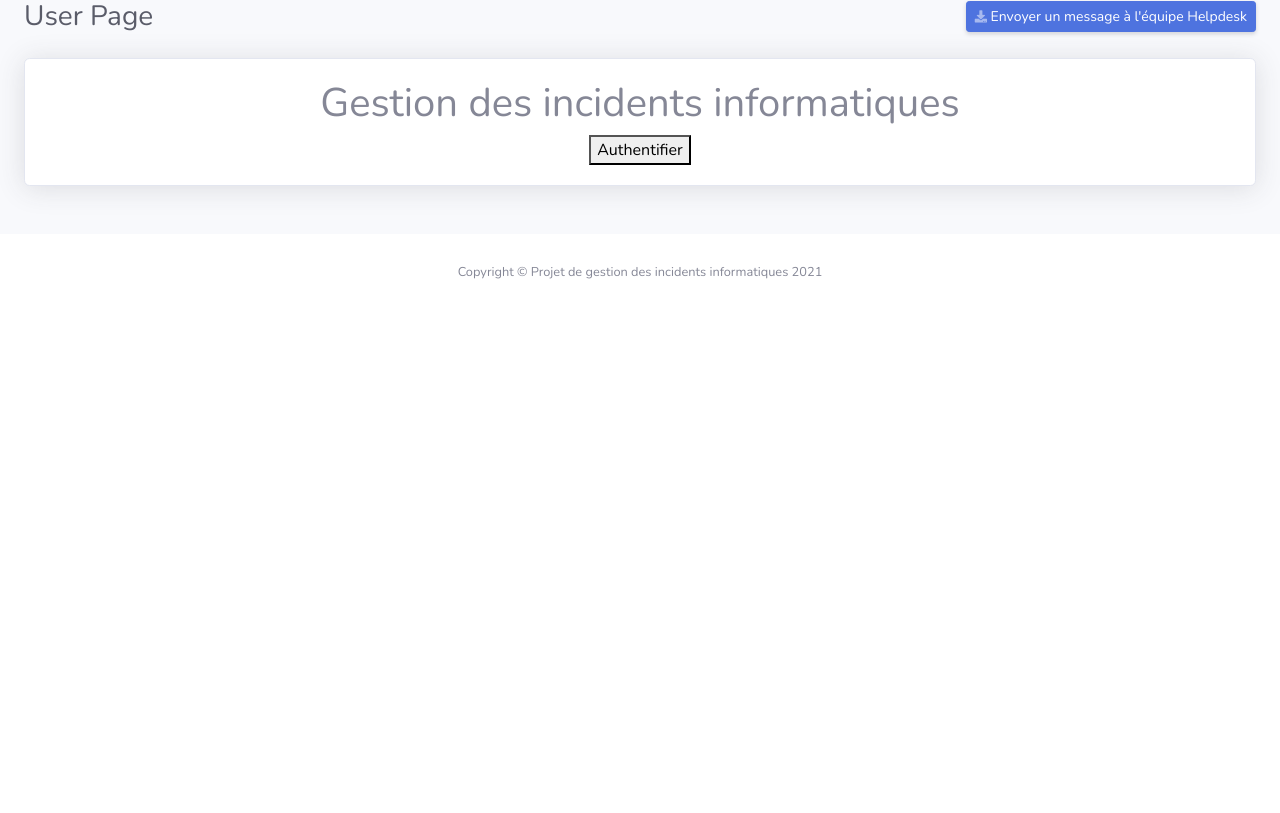
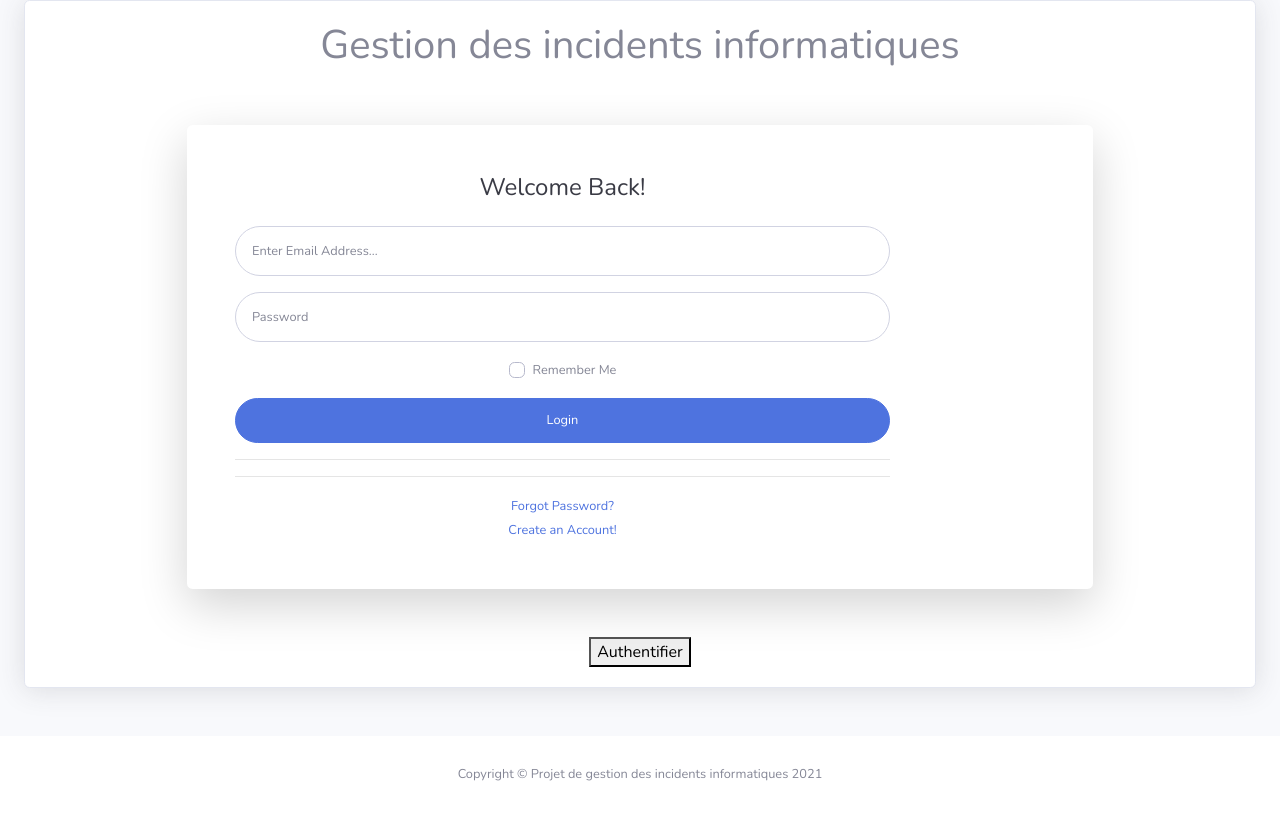
Before and after one commit to khaoula1305/clientIncidInfo, an Angular app: page / in a window 1280 px wide. Built offline with nearby package versions, Linux system fonts and the light colour scheme.

Commit message:
add knowledge base

```diff
--- a/src/app/app-routing.module.ts
+++ b/src/app/app-routing.module.ts
@@ -7,6 +7,7 @@ import {MessagesComponent} from './messages/messages.component';
 import {IncidentFormComponent} from './incident-form/incident-form.component';
 import { BoiteMailComponent } from './boite-mail/boite-mail.component';
 import { IncidentListeComponent } from './incident-liste/incident-liste.component';
+import {IncidentsComponent} from './knowledge-base/incidents/incidents.component';
 
 
 const routes: Routes = [
@@ -17,6 +18,7 @@ const routes: Routes = [
   {path: 'AjoutIncident', component: IncidentFormComponent},
   {path: 'boite-mail', component: BoiteMailComponent},
   {path: 'incident-liste', component: IncidentListeComponent},
+  {path: 'incidents', component: IncidentsComponent}
 ];
 
 @NgModule({
--- a/src/app/app.component.html
+++ b/src/app/app.component.html
@@ -1,34 +1,8 @@
-<!--div class="container">
-  <div class="row">
-    <div class="col-md-12">
-      <div class="card bg-dark my-5">
-        <div class="card-body">
-          <h2 class="card-title text-center text-white py-3">{{ title }}</h2>
-          <ul class="text-center list-inline py-3">
-            <li class="list-inline-item">
-              <a routerLink="/users" class="btn btn-info">List Users</a>
-                </li>
-            <li class="list-inline-item">
-              <a routerLink="/adduser" class="btn btn-info">Add User</a>
-            </li>
-            <li class="list-inline-item">
-              <a routerLink="/test" class="btn btn-danger">Test </a>
-
-            </li>
-            <li class="list-inline-item">
-              <a routerLink="/messages" class="btn btn-danger">Message</a>
-            </li>
-          </ul>
-        </div>
-      </div>
-      <router-outlet></router-outlet>
-    </div>
-  </div>
-</div-->
-<!-- Page Wrapper -->
 <div id="wrapper">
   <!--Sidebar-->
-  <app-side-bar *ngIf="isAuth"></app-side-bar>
+  <app-side-bar *ngIf="isTechnician"></app-side-bar>
+  <!--app-login *ngIf="isAuth"></app-login-->
+
 
   <!-- Content Wrapper -->
   <div id="content-wrapper" class="d-flex flex-column">
@@ -39,30 +13,15 @@
 
       <!-- Begin Page Content -->
       <div class="container-fluid">
-
-        <!-- Page Heading -->
-        <div class="d-sm-flex align-items-center justify-content-between mb-4">
-          <h1 class="h3 mb-0 text-gray-800">User Page</h1>
-          <!-- <a href="/boite-mail" class="d-none d-sm-inline-block btn btn-sm btn-primary shadow-sm"><i -->
-          <a routerLink="/boite-mail" class="d-none d-sm-inline-block btn btn-sm btn-primary shadow-sm"><i
-            class="fas fa-download fa-sm text-white-50"></i> Envoyer un message à l'équipe Helpdesk</a>
-        </div>
-
-
         <!-- Content Row -->
         <div class="row">
           <div class="col-lg-12 mb-4">
-
-            <!-- Illustrations -->
             <div class="card shadow mb-4">
-              <!--div class="card-header py-3">
-                <h6 class="m-0 font-weight-bold text-primary">Illustrations</h6>
-              </div-->
               <div class="card-body">
                 <div class="text-center">
                   <h1>Gestion des incidents informatiques</h1>
-                  <button (click)="auth()" [disabled]="isAuth">Authentifier</button>
-                  <!-- <app-boite-mail></app-boite-mail> -->
+                  <app-login *ngIf="isAuth==false"></app-login>
+                  <button (click)="auth()" [disabled]="isAuth" routerLink="incidents" *ngIf="isAuth==false">Authentifier</button>
                   <router-outlet></router-outlet>
                 </div>
               </div>
--- a/src/app/app.component.ts
+++ b/src/app/app.component.ts
@@ -8,8 +8,8 @@ import { ActivatedRoute, Router } from '@angular/router';
 })
 export class AppComponent {
   title = ' Les incidents Informatiques';
-  isAuth: boolean;
-
+  isAuth = false;
+  isTechnician = false;
   auth() {
     this.isAuth = true;
   }
--- /dev/null
+++ b/src/app/knowledge-base/incidents/incidents.component.html
@@ -0,0 +1,43 @@
+<div class="row" >
+
+  <div class="col-lg-6 mb-4" *ngFor="let incident of incidents._embedded.incidents">
+
+    <!-- Illustrations -->
+    <div class="card shadow mb-4">
+      <div class="card-header py-3">
+        <h6 class="m-0 font-weight-bold text-primary">{{ incident.titre }}</h6>
+      </div>
+      <div class="card-body">
+        <div class="text-center">
+          <!--image-->
+        </div>
+        <p>{{ incident.description }}</p>
+        <a target="_blank" rel="nofollow" href="https://undraw.co/">More</a>
+      </div>
+    </div>
+
+  </div>
+
+  <div class="col-lg-6 mb-4">
+
+    <!-- Illustrations -->
+    <div class="card shadow mb-4">
+      <div class="card-header py-3">
+        <h6 class="m-0 font-weight-bold text-primary">Illustrations</h6>
+      </div>
+      <div class="card-body">
+        <div class="text-center">
+          <!--image-->
+        </div>
+        <p>Add some quality, svg illustrations to your project courtesy of <a
+          target="_blank" rel="nofollow" href="https://undraw.co/">unDraw</a>, a
+          constantly updated collection of beautiful svg images that you can use
+          completely free and without attribution!</p>
+        <a target="_blank" rel="nofollow" href="https://undraw.co/">Browse Illustrations on
+          unDraw &rarr;</a>
+      </div>
+    </div>
+
+  </div>
+
+</div>
--- /dev/null
+++ b/src/app/knowledge-base/incidents/incidents.component.ts
@@ -0,0 +1,24 @@
+import { Component, OnInit } from '@angular/core';
+import {HttpClient} from '@angular/common/http';
+
+@Component({
+  selector: 'app-incidents',
+  templateUrl: './incidents.component.html',
+  styleUrls: ['./incidents.component.scss']
+})
+export class IncidentsComponent implements OnInit {
+
+  public incidents;
+
+  constructor(private http: HttpClient) { }
+
+  ngOnInit() {
+    this.http.get('http://localhost:9090/incidents')
+      .subscribe(data => {
+        this.incidents = data;
+      }, err => {
+        console.log(err);
+      });
+  }
+
+}
--- /dev/null
+++ b/src/app/login/login.component.html
@@ -0,0 +1,56 @@
+<div class="container">
+
+  <!-- Outer Row -->
+  <div class="row justify-content-center">
+
+    <div class="col-xl-10 col-lg-12 col-md-9">
+
+      <div class="card o-hidden border-0 shadow-lg my-5">
+        <div class="card-body p-0">
+          <!-- Nested Row within Card Body -->
+          <div class="row">
+            <div class="col-lg-10">
+              <div class="p-5">
+                <div class="text-center">
+                  <h1 class="h4 text-gray-900 mb-4">Welcome Back!</h1>
+                </div>
+                <form class="user">
+                  <div class="form-group">
+                    <input type="email" class="form-control form-control-user"
+                           id="exampleInputEmail" aria-describedby="emailHelp"
+                           placeholder="Enter Email Address...">
+                  </div>
+                  <div class="form-group">
+                    <input type="password" class="form-control form-control-user"
+                           id="exampleInputPassword" placeholder="Password">
+                  </div>
+                  <div class="form-group">
+                    <div class="custom-control custom-checkbox small">
+                      <input type="checkbox" class="custom-control-input" id="customCheck">
+                      <label class="custom-control-label" for="customCheck">Remember
+                        Me</label>
+                    </div>
+                  </div>
+                  <a href="index.html" class="btn btn-primary btn-user btn-block">
+                    Login
+                  </a>
+                  <hr>
+                </form>
+                <hr>
+                <div class="text-center">
+                  <a class="small" href="forgot-password.html">Forgot Password?</a>
+                </div>
+                <div class="text-center">
+                  <a class="small" href="register.html">Create an Account!</a>
+                </div>
+              </div>
+            </div>
+          </div>
+        </div>
+      </div>
+
+    </div>
+
+  </div>
+
+</div>
--- /dev/null
+++ b/src/app/login/login.component.ts
@@ -0,0 +1,16 @@
+import { Component, OnInit } from '@angular/core';
+import {User} from '../model/user';
+
+@Component({
+  selector: 'app-login',
+  templateUrl: './login.component.html',
+  styleUrls: ['./login.component.scss']
+})
+export class LoginComponent implements OnInit {
+
+  constructor() { }
+
+  ngOnInit() {
+  }
+
+}
```
Also changed, not shown: src/app/app.module.ts (+7 -2 lines), src/app/knowledge-base/knowledge-base.module.ts (added, +13 -0 lines), src/app/knowledge-base/incidents/incidents.component.scss (added), src/app/login/login.component.scss (added), 2 other files (tests, documents, lock files or other folders).
